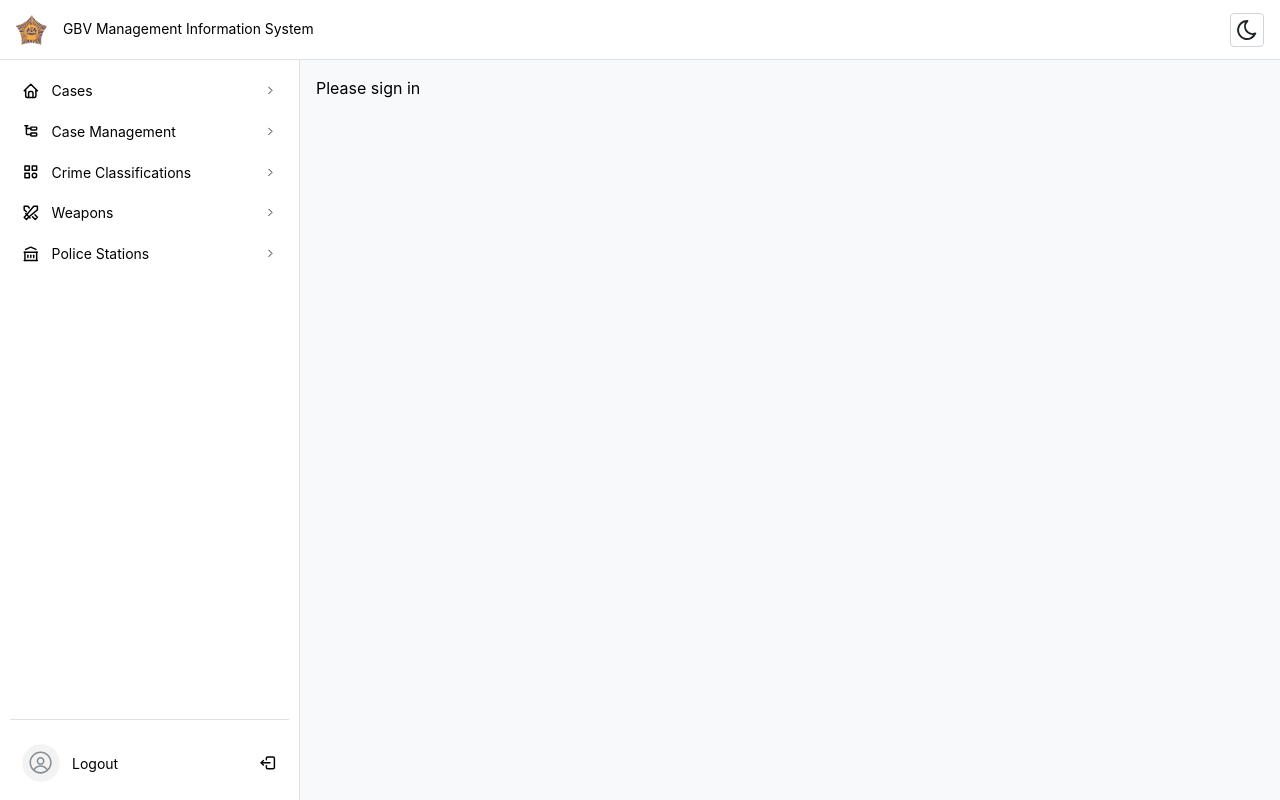
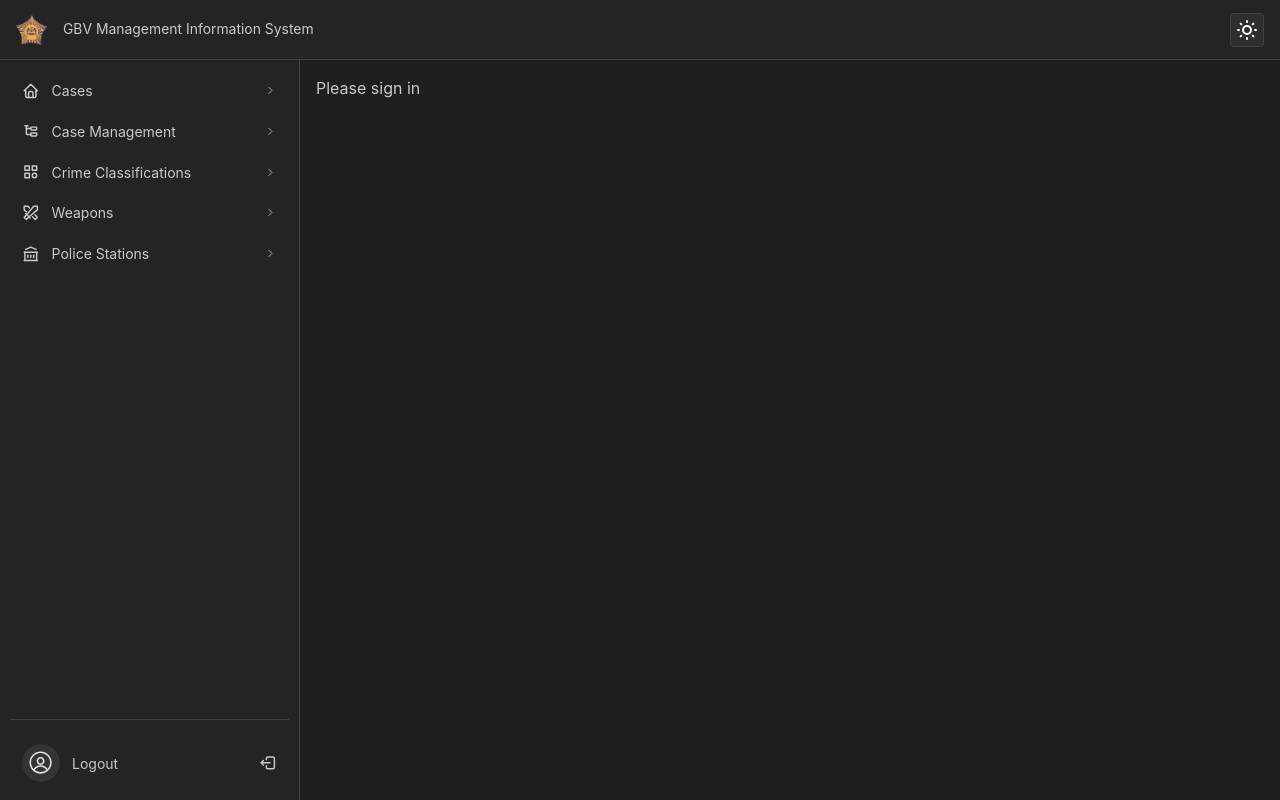
Before and after one commit to ntholi/case-management-system, a Next.js app: page / in a window 1280 px wide. Built offline with nearby package versions, Linux system fonts and the light colour scheme; no server answers.

Commit message:
Refactor color scheme handling in AdminShell and layout components

```diff
--- a/src/app/core/AdminShell.tsx
+++ b/src/app/core/AdminShell.tsx
@@ -20,8 +20,10 @@ import Navigation from './Navigation';
 
 export default function AdminShell({ children }: PropsWithChildren) {
   const [opened, { toggle }] = useDisclosure();
-  const { setColorScheme } = useMantineColorScheme();
-  const colorScheme = useComputedColorScheme('dark');
+  const { setColorScheme, colorScheme } = useMantineColorScheme();
+  const computedColorScheme = useComputedColorScheme('dark', {
+    getInitialValueInEffect: true,
+  });
 
   const { status } = useSession();
 
@@ -50,7 +52,7 @@ export default function AdminShell({ children }: PropsWithChildren) {
             </Group>
           </Group>
           <ActionIcon variant='default' size='lg'>
-            {colorScheme === 'dark' ? (
+            {computedColorScheme === 'dark' ? (
               <IconSun onClick={() => setColorScheme('light')} />
             ) : (
               <IconMoon onClick={() => setColorScheme('dark')} />
--- a/src/app/layout.tsx
+++ b/src/app/layout.tsx
@@ -17,7 +17,7 @@ export default function RootLayout({ children }: PropsWithChildren) {
   return (
     <html lang='en'>
       <head>
-        <ColorSchemeScript />
+        <ColorSchemeScript defaultColorScheme='dark' />
       </head>
       <body>
         <Providers>
--- a/src/app/providers.tsx
+++ b/src/app/providers.tsx
@@ -14,7 +14,7 @@ export default function Providers({ children }: { children: React.ReactNode }) {
 
   return (
     <Suspense>
-      <MantineProvider theme={theme}>
+      <MantineProvider theme={theme} defaultColorScheme='dark'>
         <Notifications />
         <ModalsProvider>
           <SessionProvider>{children}</SessionProvider>
```
